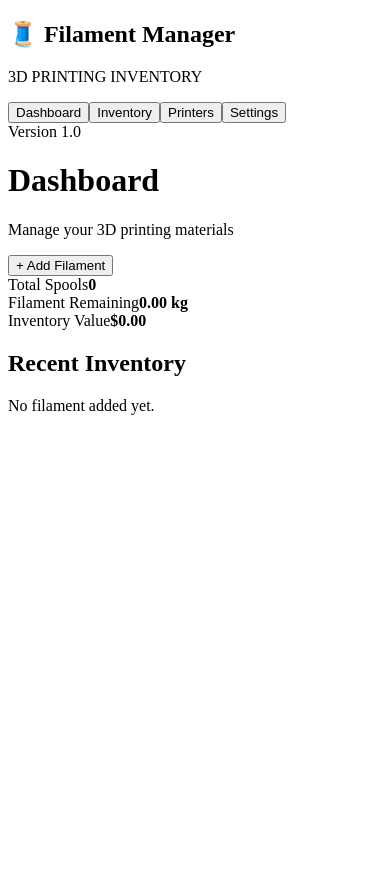
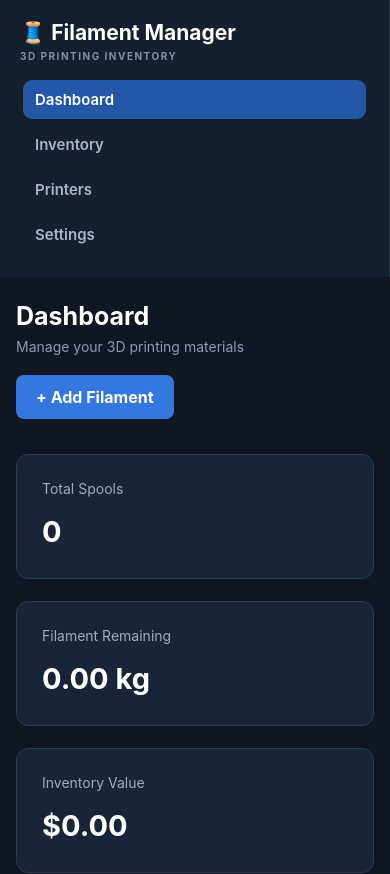
Before and after one commit to Knavelbambu/3d--filament-inventory, a React (Vite) app: page / in a window 390 px wide. Shown: the top 874 px of the page. Before the commit the page ends 844 px from the top, so only its background shows below. Built offline with nearby package versions, Linux system fonts and the light colour scheme.

Commit message:
Update style.css

```diff
--- a/src/style.css
+++ b/src/style.css
@@ -1,4 +1,350 @@
- }
+* {
+  box-sizing: border-box;
+}
+
+:root {
+  font-family: Inter, "Segoe UI", Arial, sans-serif;
+  color: #e8edf5;
+  background: #101722;
+  font-synthesis: none;
+}
+
+html,
+body,
+#root {
+  margin: 0;
+  width: 100%;
+  min-width: 320px;
+  min-height: 100%;
+}
+
+body {
+  min-height: 100vh;
+  background: #101722;
+}
+
+button,
+input,
+select {
+  font: inherit;
+}
+
+button {
+  cursor: pointer;
+}
+
+.app {
+  display: flex;
+  width: 100%;
+  min-height: 100vh;
+  background: #101722;
+}
+
+.sidebar {
+  width: 255px;
+  min-width: 255px;
+  min-height: 100vh;
+  padding: 30px 20px;
+  display: flex;
+  flex-direction: column;
+  background: #151f2e;
+  border-right: 1px solid #283448;
+}
+
+.sidebar h2 {
+  margin: 0 0 8px;
+  font-size: 21px;
+  font-weight: 700;
+  color: #ffffff;
+}
+
+.subtitle {
+  margin: 0 0 38px;
+  color: #8291a8;
+  font-size: 10px;
+  font-weight: 700;
+  letter-spacing: 1.5px;
+}
+
+.nav {
+  width: 100%;
+  padding: 14px 16px;
+  margin-bottom: 8px;
+  border: 0;
+  border-radius: 9px;
+  background: transparent;
+  color: #aab6c8;
+  text-align: left;
+  font-size: 15px;
+  font-weight: 600;
+}
+
+.nav:hover {
+  background: #202d40;
+  color: #ffffff;
+}
+
+.nav.active {
+  background: #2457a6;
+  color: #ffffff;
+}
+
+.sidebar-footer {
+  margin-top: auto;
+  padding-top: 30px;
+  color: #718096;
+  font-size: 12px;
+}
+
+.main {
+  flex: 1;
+  min-width: 0;
+  width: calc(100% - 255px);
+  padding: 38px 45px;
+  overflow-x: hidden;
+}
+
+.topbar {
+  display: flex;
+  align-items: center;
+  justify-content: space-between;
+  gap: 20px;
+  margin-bottom: 35px;
+}
+
+.topbar h1 {
+  margin: 0 0 7px;
+  color: #ffffff;
+  font-size: 30px;
+  font-weight: 700;
+}
+
+.topbar p {
+  margin: 0;
+  color: #8d9bb0;
+  font-size: 14px;
+}
+
+.primary {
+  padding: 12px 20px;
+  border: 0;
+  border-radius: 8px;
+  background: #3478df;
+  color: #ffffff;
+  font-weight: 700;
+  transition: background 0.2s;
+}
+
+.primary:hover {
+  background: #4389f1;
+}
+
+.secondary {
+  padding: 12px 18px;
+  border: 1px solid #40506a;
+  border-radius: 8px;
+  background: #202d40;
+  color: #dce5f1;
+}
+
+.stats {
+  display: grid;
+  grid-template-columns: repeat(3, minmax(0, 1fr));
+  gap: 22px;
+  margin-bottom: 28px;
+}
+
+.stat {
+  padding: 25px;
+  min-height: 125px;
+  border: 1px solid #2b3a50;
+  border-radius: 12px;
+  background: #192536;
+}
+
+.stat span {
+  display: block;
+  margin-bottom: 17px;
+  color: #9eacc0;
+  font-size: 14px;
+}
+
+.stat strong {
+  color: #ffffff;
+  font-size: 29px;
+  font-weight: 700;
+}
+
+.panel {
+  width: 100%;
+  padding: 26px;
+  margin-bottom: 25px;
+  border: 1px solid #2b3a50;
+  border-radius: 12px;
+  background: #192536;
+}
+
+.panel h2 {
+  margin: 0 0 22px;
+  color: #ffffff;
+  font-size: 19px;
+}
+
+.panel-heading {
+  display: flex;
+  align-items: center;
+  justify-content: space-between;
+  gap: 20px;
+  margin-bottom: 20px;
+}
+
+.panel-heading h2 {
+  margin: 0;
+}
+
+.panel-heading input {
+  width: 300px;
+  max-width: 100%;
+}
+
+input,
+select {
+  width: 100%;
+  padding: 12px 14px;
+  border: 1px solid #40506a;
+  border-radius: 8px;
+  outline: none;
+  background: #111c2b;
+  color: #ffffff;
+}
+
+input:focus,
+select:focus {
+  border-color: #4389f1;
+}
+
+.table-wrap {
+  width: 100%;
+  overflow-x: auto;
+}
+
+table {
+  width: 100%;
+  border-collapse: collapse;
+  text-align: left;
+}
+
+th {
+  padding: 15px 13px;
+  border-bottom: 1px solid #34445c;
+  color: #91a2b9;
+  font-size: 12px;
+  font-weight: 700;
+  text-transform: uppercase;
+  letter-spacing: 0.6px;
+}
+
+td {
+  padding: 17px 13px;
+  border-bottom: 1px solid #29394e;
+  color: #e1e8f2;
+  font-size: 14px;
+}
+
+tbody tr:last-child td {
+  border-bottom: 0;
+}
+
+tbody tr:hover {
+  background: #202f43;
+}
+
+.empty {
+  padding: 35px 10px;
+  color: #91a2b9;
+  text-align: center;
+}
+
+.printer {
+  padding: 20px;
+  margin-bottom: 15px;
+  border: 1px solid #34445c;
+  border-radius: 9px;
+  background: #111c2b;
+}
+
+.printer strong {
+  color: #ffffff;
+  font-size: 16px;
+}
+
+.printer p {
+  margin: 9px 0 0;
+  color: #91a2b9;
+  font-size: 13px;
+}
+
+.panel > p {
+  color: #aab6c8;
+  line-height: 1.7;
+}
+
+.modal {
+  position: fixed;
+  inset: 0;
+  z-index: 10;
+  display: flex;
+  align-items: center;
+  justify-content: center;
+  padding: 20px;
+  overflow-y: auto;
+  background: rgba(0, 0, 0, 0.75);
+}
+
+.form {
+  width: 100%;
+  max-width: 500px;
+  padding: 30px;
+  border: 1px solid #34445c;
+  border-radius: 14px;
+  background: #192536;
+}
+
+.form h2 {
+  margin: 0 0 25px;
+  color: #ffffff;
+}
+
+.form label {
+  display: block;
+  margin: 17px 0 8px;
+  color: #c2ccda;
+  font-size: 13px;
+  font-weight: 600;
+}
+
+.form-actions {
+  display: flex;
+  justify-content: flex-end;
+  gap: 12px;
+  margin-top: 28px;
+}
+
+@media (max-width: 850px) {
+  .sidebar {
+    width: 210px;
+    min-width: 210px;
+    padding: 25px 14px;
+  }
+
+  .main {
+    width: calc(100% - 210px);
+    padding: 28px 22px;
+  }
+
+  .stats {
+    grid-template-columns: 1fr;
+  }
 }
 
 @media (max-width: 550px) {
@@ -8,14 +354,54 @@
 
   .sidebar {
     width: 100%;
+    min-width: 0;
+    min-height: auto;
+    padding: 20px;
+  }
+
+  .sidebar h2 {
+    margin-bottom: 5px;
+  }
+
+  .subtitle {
+    margin-bottom: 15px;
+  }
+
+  .nav {
+    width: auto;
+    display: inline-block;
+    margin: 3px;
+    padding: 10px 12px;
   }
 
   .sidebar-footer {
     display: none;
   }
 
-  .panel-heading, .topbar {
+  .main {
+    width: 100%;
+    padding: 24px 16px;
+  }
+
+  .topbar,
+  .panel-heading {
     align-items: flex-start;
     flex-direction: column;
   }
+
+  .panel-heading input {
+    width: 100%;
+  }
+
+  .topbar h1 {
+    font-size: 25px;
+  }
+
+  .panel {
+    padding: 18px;
+  }
+
+  .form {
+    padding: 22px;
+  }
 }
```
